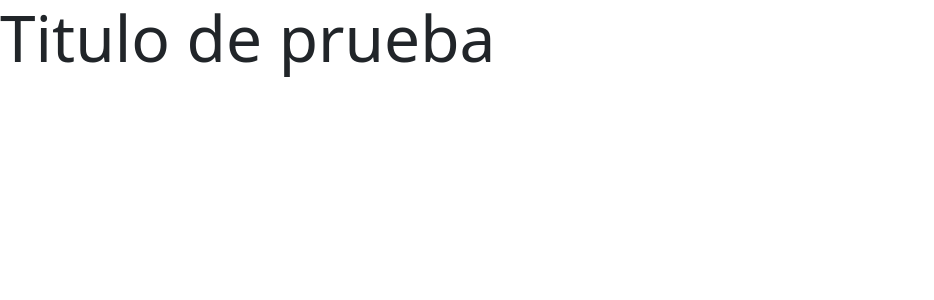
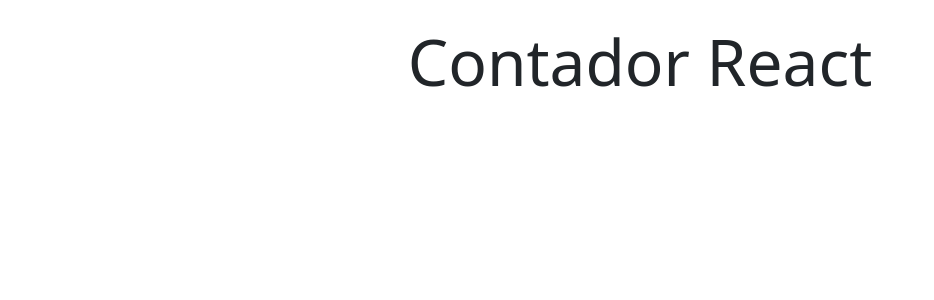
Before and after one commit to julianDev94/contadorReact, a React (Vite) app: page / in a window 1280 px wide. Shown: the top 300 px of the page, without its empty margins (0-934 px from the left). Built offline with nearby package versions, Linux system fonts and the light colour scheme.

Commit message:
Agrego comentarios sobre react y agrego componente en app.jsx

```diff
--- a/src/App.jsx
+++ b/src/App.jsx
@@ -1,10 +1,26 @@
+// Zona de imports
 import 'bootstrap/dist/css/bootstrap.min.css'
 
 function App() {
-
+  // Zona de logica que queremos que tenga el componente, todo lo que sea JS
 
   return (
-    <h1 className='display-3'>Titulo de prueba</h1>
+    // Zona de maquetado y de forma no habitual logica JS
+    // Una de las reglas de componentes que nos pone react es que cada componente sabe retornada una sola
+// porcion de codigo. Es decir en este caso h1 y el section estan en el mismo nivel, por lo tanto nos rompia el codigo
+    // <section>
+    //   <h1 className='display-3'>Titulo de prueba</h1>
+    //   {/*  */}
+    // </section>
+    // Para el caso en que necesitamos maquetar dos etiquetas en un mismo nivel, react creo un elemento que se
+    // llama onfragment <> </>. Este componente siempre retorna un solo fragmento
+    <>
+
+    <section className='container my-4'>
+    <h1 className='display-3 text-center'>Contador React</h1>
+       {/*  */}
+    </section>
+    </>
   )
 }
 
```
Also changed, not shown: index.html (+15 -0 lines), src/components/TituloSecundario.jsx (added, +13 -0 lines).
